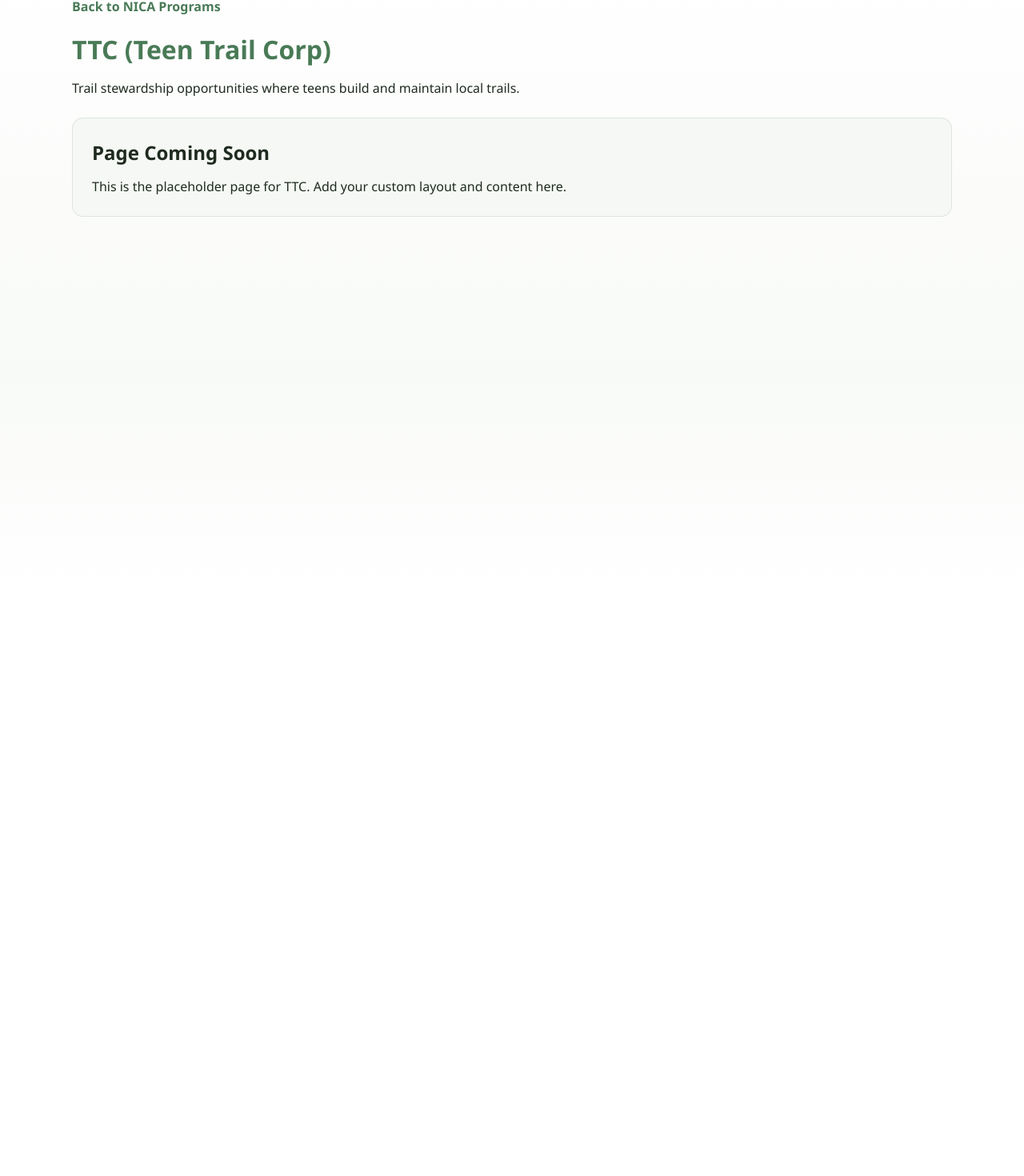
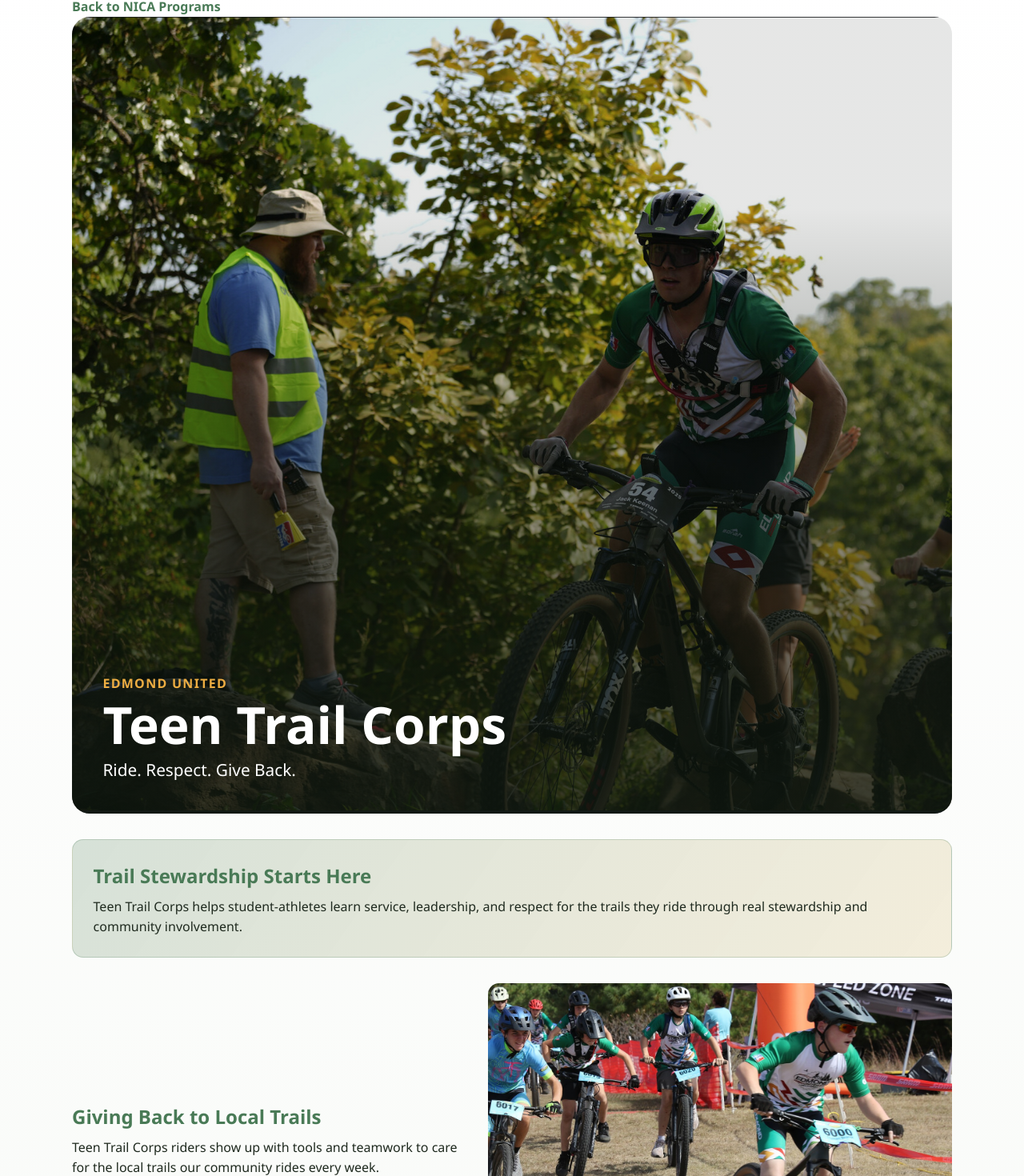
Before and after one commit to EdmondUnited/mtb-site, a React (Vite) app: page /programs/ttc in a window 1280 px wide. Shown: the part 52-1522 px from the top of the page at 80% size. Before the commit the page ends 800 px from the top, so only its background shows below. Built offline with nearby package versions, Linux system fonts and the light colour scheme.

Commit message:
First draft TTC page

```diff
--- a/src/pages/TtcPage.jsx
+++ b/src/pages/TtcPage.jsx
@@ -1,20 +1,97 @@
 import styles from "./TtcPage.module.css";
+import ButtonLink from "../components/ButtonLink";
+
+const baseUrl = import.meta.env.BASE_URL;
+
+const storySections = [
+  {
+    title: "Giving Back to Local Trails",
+    text: "Teen Trail Corps riders show up with tools and teamwork to care for the local trails our community rides every week.",
+    image: `${baseUrl}images/hero_image0.jpg`,
+    alt: "Edmond United riders participating in local trail work"
+  },
+  {
+    title: "Learning Trail Stewardship",
+    text: "Athletes learn why trail care matters, how to protect riding spaces, and what it means to leave trails better than we found them.",
+    image: `${baseUrl}images/hero_image2.jpg`,
+    alt: "Student-athletes learning trail stewardship outdoors"
+  },
+  {
+    title: "Working Alongside OMBA",
+    text: "By volunteering with OMBA, riders see how local trail systems are maintained and how service keeps the MTB community strong.",
+    image: `${baseUrl}images/hero_image1.jpg`,
+    alt: "Teen Trail Corps athletes supporting OMBA trail efforts"
+  },
+  {
+    title: "Building Leaders On and Off the Bike",
+    text: "TTC develops responsibility, leadership, and pride in helping others enjoy safe, sustainable trails.",
+    image: `${baseUrl}images/hero_image0.jpg`,
+    alt: "Edmond United youth riders leading through service"
+  }
+];
 
 function TtcPage() {
   return (
-    <>
-      <h1 className={styles.title}>TTC (Teen Trail Corp)</h1>
-      <p className={styles.intro}>
-        Trail stewardship opportunities where teens build and maintain local trails.
-      </p>
-      <section className={styles.placeholder}>
-        <h2>Page Coming Soon</h2>
+    <article className={styles.page}>
+      <header className={styles.hero}>
+        <img
+          src={`${baseUrl}images/hero_image2.jpg`}
+          alt="Teen Trail Corps athletes outdoors on local trails"
+        />
+        <div className={styles.heroOverlay}>
+          <p>Edmond United</p>
+          <h1>Teen Trail Corps</h1>
+          <span>Ride. Respect. Give Back.</span>
+        </div>
+      </header>
+
+      <section className={styles.introSection}>
+        <h2>Trail Stewardship Starts Here</h2>
         <p>
-          This is the placeholder page for TTC. Add your custom layout and content
-          here.
+          Teen Trail Corps helps student-athletes learn service, leadership, and
+          respect for the trails they ride through real stewardship and community
+          involvement.
         </p>
       </section>
-    </>
+
+      <div className={styles.storyStack}>
+        {storySections.map((section, index) => (
+          <section key={section.title} className={styles.storySection}>
+            <div className={styles.storyText}>
+              <h2>{section.title}</h2>
+              <p>{section.text}</p>
+            </div>
+            <div className={styles.storyMedia}>
+              {index === 1 ? (
+                <div className={styles.collage}>
+                  <img src={section.image} alt={section.alt} />
+                  <img src={`${baseUrl}images/hero_image1.jpg`} alt="Team outdoor stewardship collage" />
+                </div>
+              ) : (
+                <img src={section.image} alt={section.alt} />
+              )}
+            </div>
+          </section>
+        ))}
+
+        <section className={styles.highlightSection}>
+          <h2>Partnering with OMBA</h2>
+          <p>
+            Edmond United works directly with the Oklahoma Mountain Bike Association
+            to support local trails, volunteer opportunities, and long-term trail
+            stewardship across our riding community.
+          </p>
+        </section>
+
+        <section className={styles.ctaSection}>
+          <h2>Ride with purpose</h2>
+          <div>
+            <ButtonLink href={`${baseUrl}#contact`}>Join Edmond United</ButtonLink>
+            <ButtonLink href="mailto:edmondok.nica@gmail.com">Ask a Question</ButtonLink>
+          </div>
+        </section>
+      </div>
+    </article>
   );
 }
 
--- a/src/pages/TtcPage.module.css
+++ b/src/pages/TtcPage.module.css
@@ -1,24 +1,156 @@
-.title {
-  margin: var(--space-3) 0 var(--space-2);
+.page {
+  display: grid;
+  gap: var(--space-5);
+}
+
+.hero {
+  position: relative;
+  min-height: clamp(300px, 58vh, 560px);
+  border-radius: var(--radius-lg);
+  overflow: hidden;
+}
+
+.hero img {
+  width: 100%;
+  height: 100%;
+  object-fit: cover;
+}
+
+.heroOverlay {
+  position: absolute;
+  inset: 0;
+  display: flex;
+  flex-direction: column;
+  justify-content: flex-end;
+  gap: var(--space-1);
+  padding: clamp(1.25rem, 3vw, 2.5rem);
+  color: var(--color-white);
+  background: linear-gradient(
+    180deg,
+    rgba(8, 15, 9, 0.1) 24%,
+    rgba(14, 23, 15, 0.8) 100%
+  );
+}
+
+.heroOverlay p {
+  margin: 0;
+  text-transform: uppercase;
+  letter-spacing: 0.08em;
+  font-weight: 700;
+  color: var(--color-accent-gold);
+}
+
+.heroOverlay h1 {
+  margin: 0;
+  font-size: clamp(2rem, 6vw, 4rem);
+  line-height: 1;
+}
+
+.heroOverlay span {
+  font-size: clamp(1rem, 2vw, 1.3rem);
+}
+
+.introSection {
+  padding: clamp(1.2rem, 2vw, 1.8rem);
+  border-radius: var(--radius-md);
+  background:
+    linear-gradient(125deg, rgba(73, 122, 86, 0.18), rgba(237, 173, 66, 0.14)),
+    var(--color-surface);
+  border: 1px solid rgba(73, 122, 86, 0.24);
+}
+
+.introSection h2 {
+  margin: 0 0 var(--space-1);
   color: var(--color-primary);
 }
 
-.intro {
+.introSection p {
   margin: 0;
 }
 
-.placeholder {
-  margin-top: var(--space-4);
-  padding: var(--space-4);
-  border-radius: var(--radius-md);
-  background: var(--color-surface);
-  border: 1px solid rgba(73, 122, 86, 0.14);
+.storyStack {
+  display: grid;
+  gap: var(--space-5);
 }
 
-.placeholder h2 {
-  margin: 0 0 var(--space-2);
+.storySection {
+  display: grid;
+  gap: var(--space-3);
 }
 
-.placeholder p {
+.storyText h2 {
+  margin: 0 0 var(--space-1);
+  color: var(--color-primary);
+}
+
+.storyText p {
   margin: 0;
 }
+
+.storyMedia img {
+  width: 100%;
+  border-radius: var(--radius-md);
+  object-fit: cover;
+  min-height: 230px;
+  max-height: 390px;
+}
+
+.collage {
+  display: grid;
+  gap: var(--space-2);
+  grid-template-columns: repeat(2, minmax(0, 1fr));
+}
+
+.collage img {
+  min-height: 230px;
+}
+
+.highlightSection {
+  padding: clamp(1.25rem, 2vw, 2rem);
+  border-radius: var(--radius-md);
+  background:
+    linear-gradient(125deg, rgba(73, 122, 86, 0.2), rgba(47, 79, 148, 0.12)),
+    #f8fbf8;
+  border: 1px solid rgba(73, 122, 86, 0.26);
+}
+
+.highlightSection h2 {
+  margin: 0 0 var(--space-2);
+  color: #2f5f3b;
+}
+
+.highlightSection p {
+  margin: 0;
+}
+
+.ctaSection {
+  padding: clamp(1.25rem, 2vw, 2rem);
+  border-radius: var(--radius-md);
+  background: var(--color-primary);
+  color: var(--color-white);
+}
+
+.ctaSection h2 {
+  margin: 0 0 var(--space-3);
+}
+
+.ctaSection > div {
+  display: flex;
+  flex-wrap: wrap;
+  gap: var(--space-2);
+}
+
+@media (min-width: 900px) {
+  .storySection {
+    grid-template-columns: 1fr 1.15fr;
+    align-items: center;
+  }
+
+  .storySection:nth-child(even) .storyText {
+    order: 2;
+  }
+
+  .storySection:nth-child(even) .storyMedia {
+    order: 1;
+  }
+}
```
